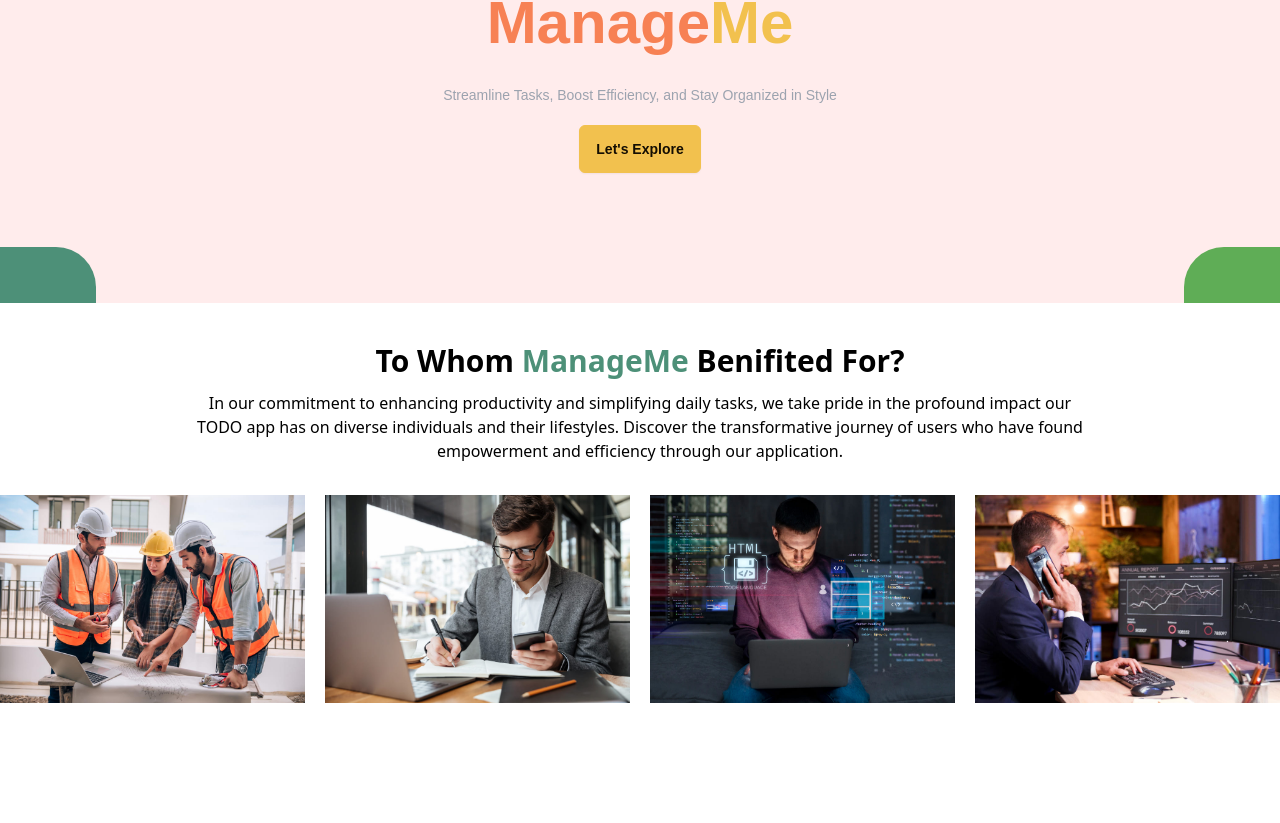
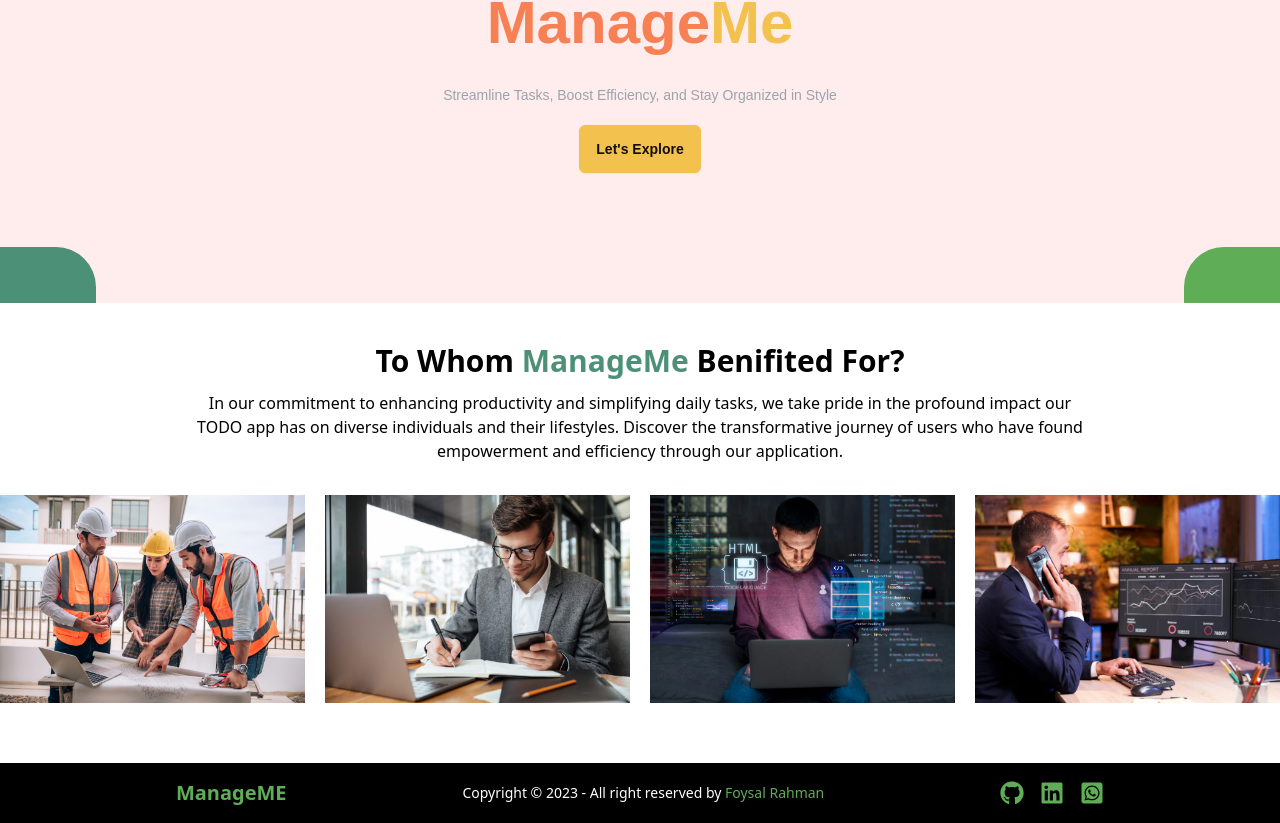
Before and after one commit to fr25foysal/Manage-Me-Todo-Web-App, a React (Vite) app: page / in a window 1280 px wide. Shown: the part 267-1090 px from the top of the page. Before the commit the page ends 1030 px from the top, so only its background shows below. Built offline with nearby package versions, Linux system fonts and the light colour scheme; no server answers.

Commit message:
added footer

```diff
--- a/src/Pages/Home/Home.jsx
+++ b/src/Pages/Home/Home.jsx
@@ -4,6 +4,7 @@ import engineer from '../../assets/engineer.jpg'
 import developer from '../../assets/developer.jpg'
 import banker from '../../assets/banker.jpg'
 import manager from '../../assets/manager.jpg'
+import Footer from "../../Shared/Footer/Footer";
 
 const Home = () => {
     return (
@@ -32,6 +33,7 @@ const Home = () => {
             </div>
           </section>
         </BoxContainer>
+        <Footer></Footer>
       </div>
     );
 };
--- /dev/null
+++ b/src/Shared/Footer/Footer.jsx
@@ -0,0 +1,34 @@
+import { FaGithub, FaLinkedin, FaWhatsappSquare } from "react-icons/fa";
+
+const Footer = () => {
+    return (
+      <div className="bg-black">
+        <footer className="footer items-center justify-evenly p-4 text-white">
+          <aside className="items-center grid-flow-col">
+             <h2 className="text-primary font-bold text-xl">ManageME</h2>
+
+          </aside>
+          <p className="inline">
+              Copyright © 2023 - All right reserved by <a className="text-primary font-medium"
+                href="https://foysal-rahman.web.app"
+              >
+                Foysal Rahman
+              </a>
+            </p>
+          <nav className="grid-flow-col text-2xl text-primary gap-4 md:place-self-center md:justify-self-end">
+            <a href="https://github.com/fr25foysal">
+            <FaGithub />
+            </a>
+            <a href="https://linkedin.com/in/fr25foysal">
+            <FaLinkedin />
+            </a>
+            <a href="https://wa.me/+8801750926652">
+            <FaWhatsappSquare />
+            </a>
+          </nav>
+        </footer>
+      </div>
+    );
+};
+
+export default Footer;
```
